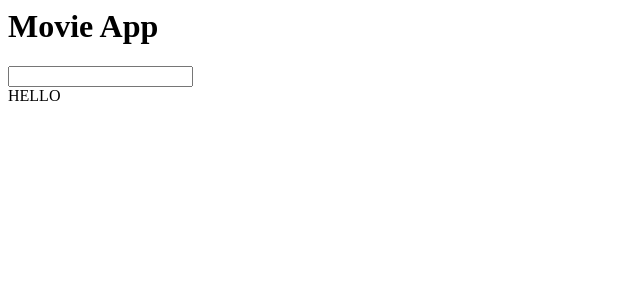
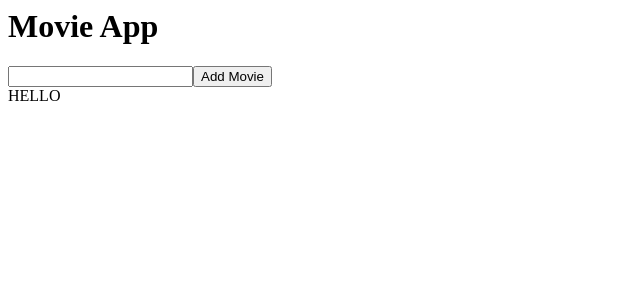
Before and after one commit to gkruchin/movie-app, a React app: page /feed in a window 1280 px wide. Shown: the top 300 px of the page, without its empty margins (0-640 px from the left). Built offline with nearby package versions, Linux system fonts and the light colour scheme.

Commit message:
Console logged handle submit

```diff
--- a/client/App.jsx
+++ b/client/App.jsx
@@ -14,6 +14,7 @@ const App = () => {
           <Route exact path="/signup" component={Signup} />
           <Route exact path="/feed" component={Feed} />
           <Route exact path="/" component={Home} />
+          {/* <Route exact path="/addmovie" component={Feed} /> */}
           <div>404</div>
         </Switch>
       </Router>
--- a/client/containers/Feed.jsx
+++ b/client/containers/Feed.jsx
@@ -20,7 +20,9 @@ class Feed extends Component {
     });
   }
 
-  handleSubmit() {
+  handleSubmit(e) {
+    //make a get request to server
+    e.preventDefault();
     console.log("submitted!");
   }
 
--- a/client/containers/MovieContainer.jsx
+++ b/client/containers/MovieContainer.jsx
@@ -4,8 +4,9 @@ import Movie from "../components/Movie.jsx";
 const MovieContainer = (props) => {
   return (
     <div>
-      <form>
+      <form onSubmit={props.handleSubmit}>
         <input name="movie-input" onChange={(e) => props.handleChange(e)} />
+        <input type="submit" value="Add Movie" />
         <Movie />
       </form>
     </div>
```
Also changed, not shown: 1 other file (tests, documents, lock files or other folders).
